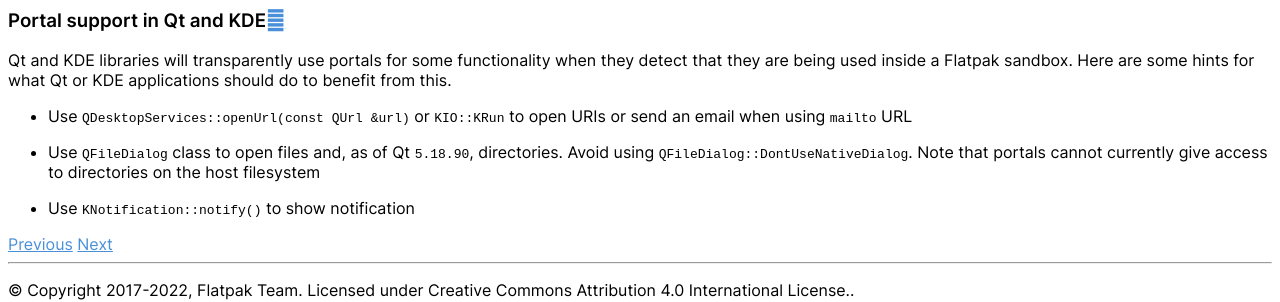
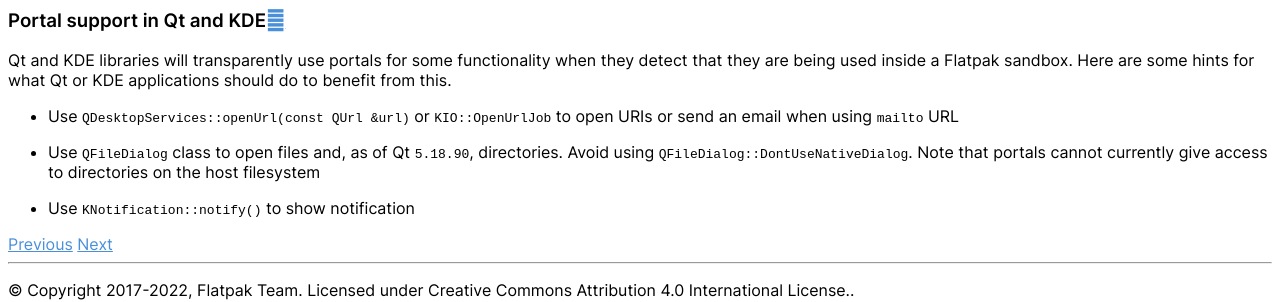
Before and after one commit to flatpak/flatpak-docs, a Sphinx documentation site: the page built from docs/portals-qt.rst, in a window 1280 px wide. Shown: the part 610-912 px from the top of the page. Built offline with Sphinx 7.4.7 and the Read the Docs theme 2.0.0, drawn with Linux system fonts in a browser that asks for light colours.

Commit message:
Update portals-qt.rst
Replace deprecated KRun with OpenUrlJob

```diff
--- a/docs/portals-qt.rst
+++ b/docs/portals-qt.rst
@@ -5,7 +5,7 @@ Qt and KDE libraries will transparently use portals for some functionality when
 they detect that they are being used inside a Flatpak sandbox. Here are some
 hints for what Qt or KDE applications should do to benefit from this.
 
-- Use ``QDesktopServices::openUrl(const QUrl &url)`` or ``KIO::KRun`` to
+- Use ``QDesktopServices::openUrl(const QUrl &url)`` or ``KIO::OpenUrlJob`` to
   open URIs or send an email when using ``mailto`` URL
 - Use ``QFileDialog`` class to open files and, as of Qt ``5.18.90``, directories. Avoid using
   ``QFileDialog::DontUseNativeDialog``. Note that portals cannot currently
```
